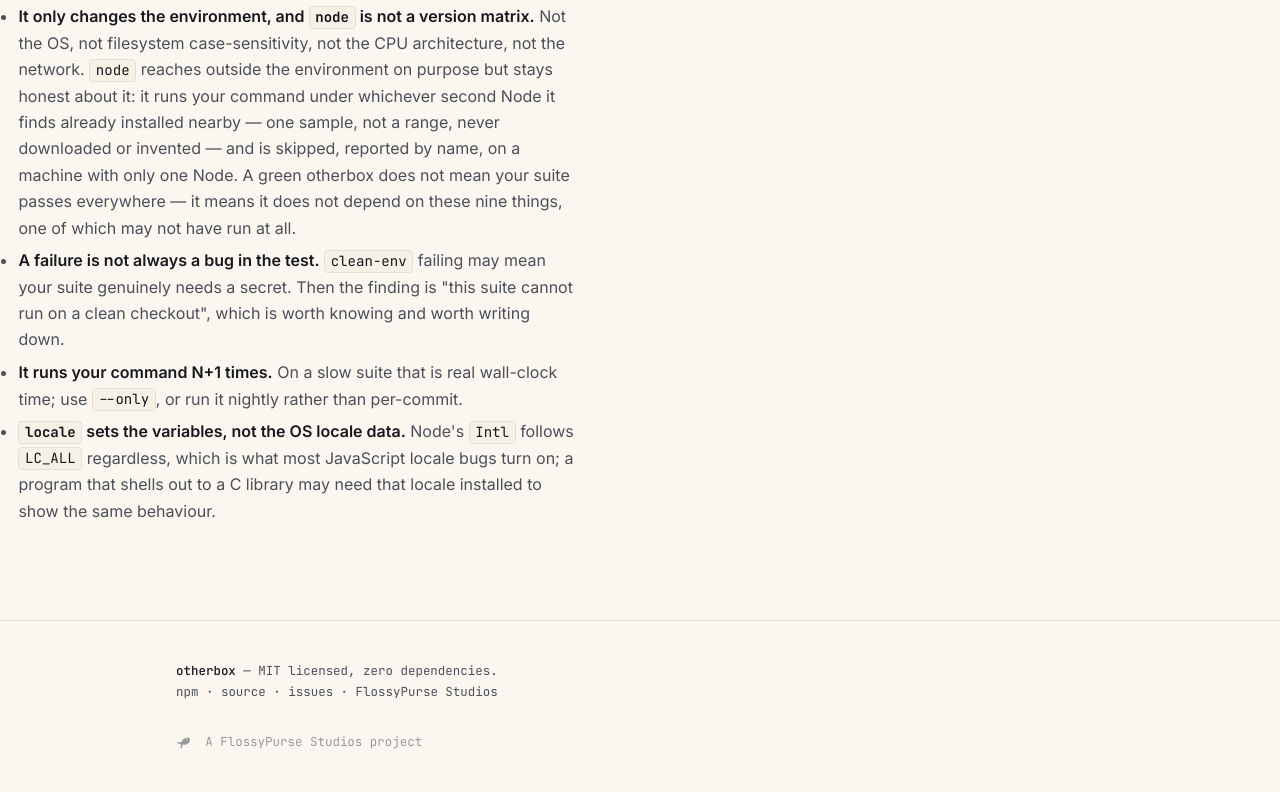
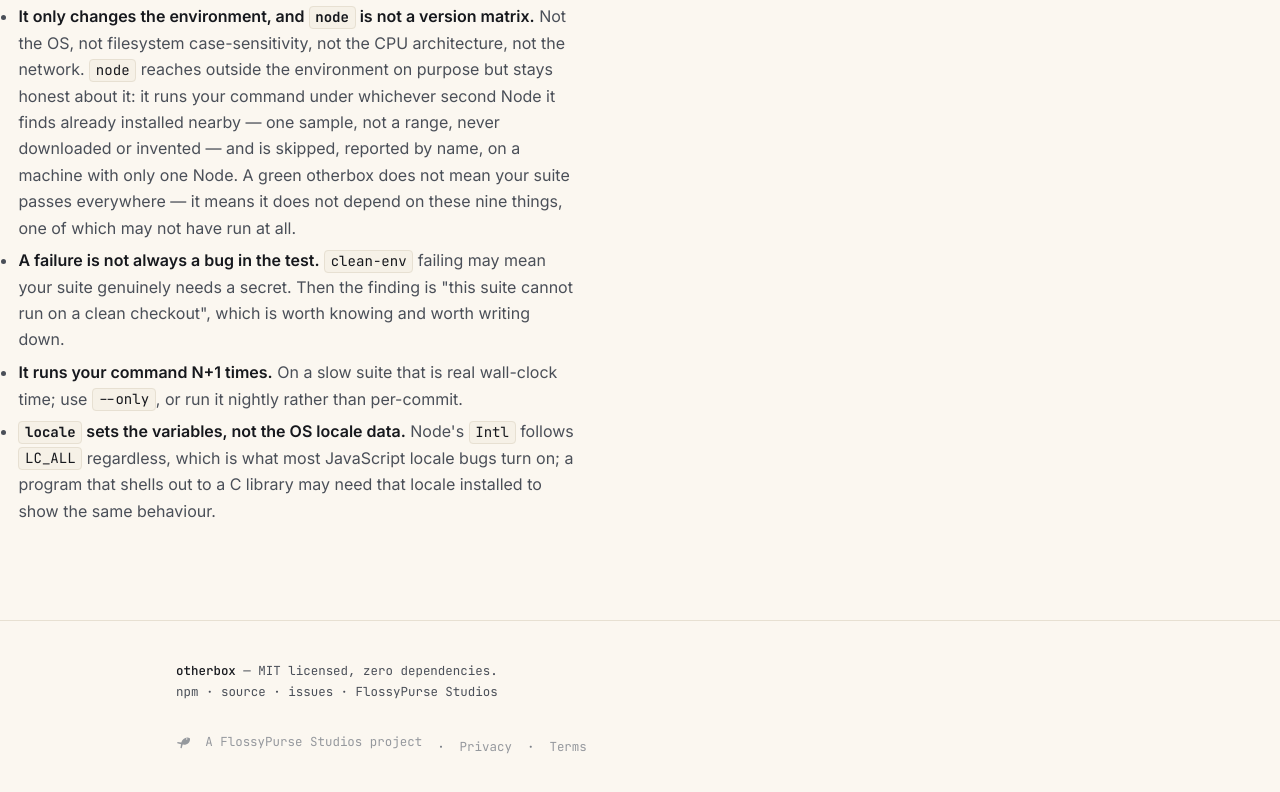
Before and after one commit to flossypurse-studios/otherbox, a website: page otherbox-site/index.html in a window 1280 px wide. Shown: the part 7357-8149 px from the top of the page. Drawn offline with Linux system fonts and the light colour scheme.

Commit message:
Site footer: extend studio credit with Privacy/Terms links (#526)
Co-Authored-By: Claude Opus 5.5 <noreply@anthropic.com>

```diff
--- a/otherbox-site/index.html
+++ b/otherbox-site/index.html
@@ -692,6 +692,8 @@ more was flaky — failed some runs, passed others — which says nothing about
     <a href="https://flossypurse.studio">FlossyPurse Studios</a></p>
 <p class="studio-credit">
   <a href="https://flossypurse.studio" style="color:inherit;text-decoration:none;opacity:.8"><svg xmlns="http://www.w3.org/2000/svg" viewBox="0 0 128 128" width="18" height="18" role="img" aria-label="FlossyPurse Studios" style="vertical-align:-3px;margin-right:.45em"><title>FlossyPurse Studios</title><path fill="currentColor" fill-rule="evenodd" transform="translate(-5 -1) rotate(-34 65 64)" d="M112 64 C100 38 66 36 44 55 L23 37 L17 44 L36 64 L17 84 L23 91 L44 73 C66 94 100 92 112 64 Z M95 56 A5 5 0 1 1 85 56 A5 5 0 1 1 95 56 Z"/></svg>A FlossyPurse Studios project</a>
+  &nbsp;·&nbsp; <a href="https://flossypurse.studio/privacy" style="color:inherit;opacity:.8">Privacy</a>
+  &nbsp;·&nbsp; <a href="https://flossypurse.studio/terms" style="color:inherit;opacity:.8">Terms</a>
 </p>
   </div>
 </footer>
```
